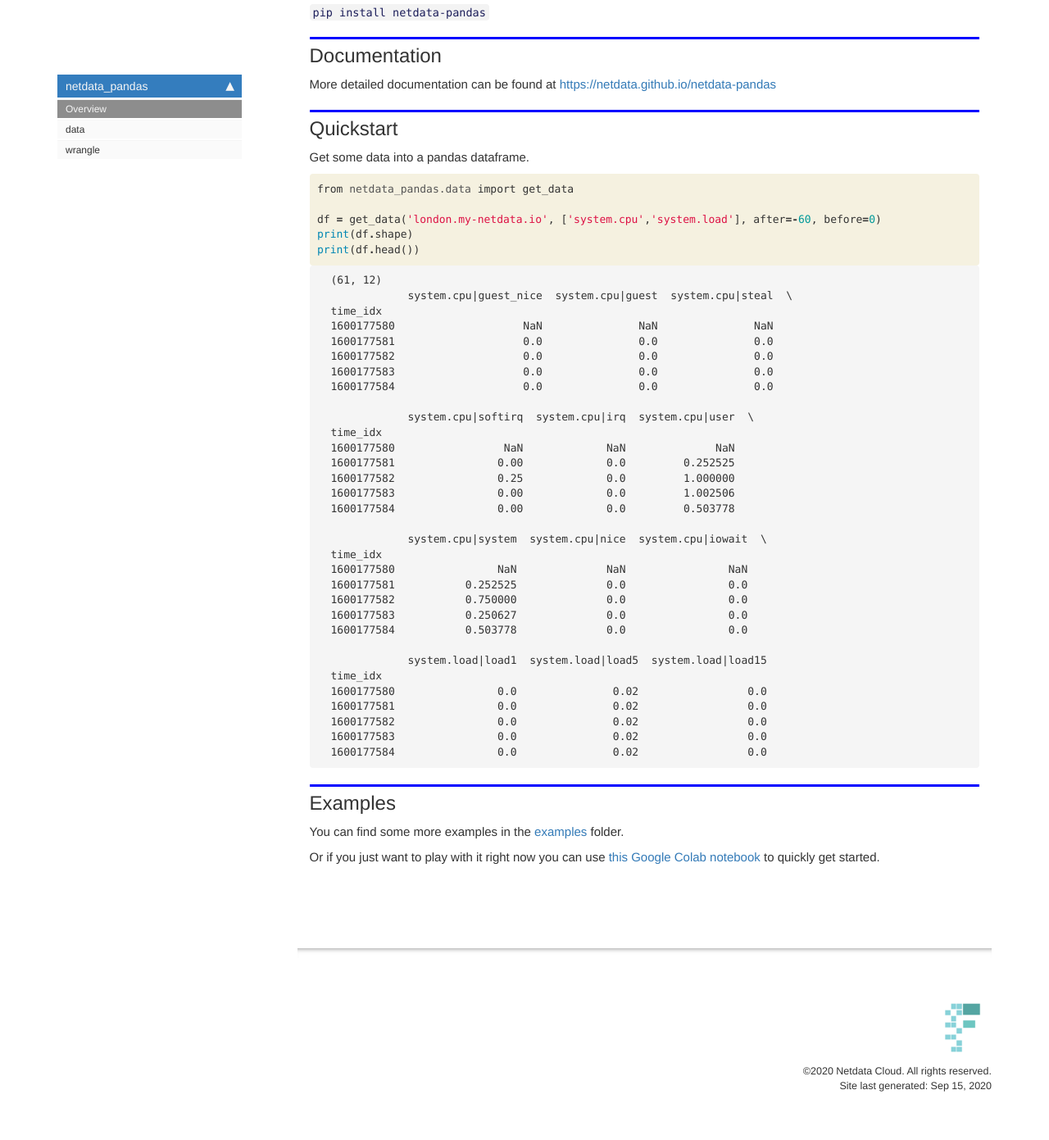
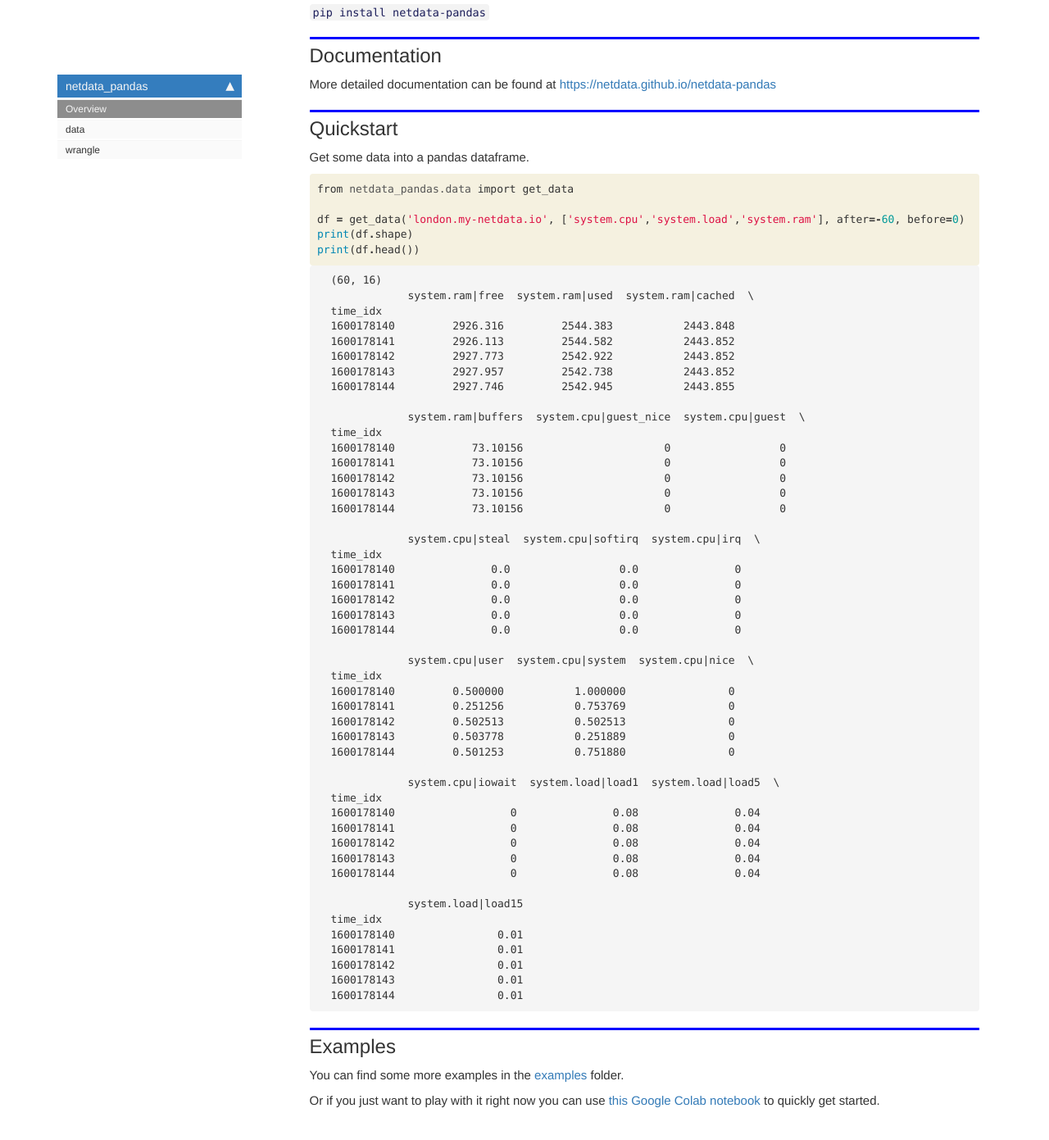
Before and after one commit to netdata/netdata-pandas, a Jekyll site: the page built from docs/index.html, in a window 1280 px wide and 1400 px high, scrolled down 448 px. Shown: the top 1391 px of the window at 82% size. Built offline with Jekyll 4.4.1, drawn with Linux system fonts in a browser that asks for light colours; nearby versions of some CDN libraries; comment, search, counter and statistics services are not loaded.

```diff
--- a/docs/index.html
+++ b/docs/index.html
@@ -83,7 +83,7 @@
     <div class="input_area">
 <div class=" highlight hl-ipython3"><pre><span></span><span class="kn">from</span> <span class="nn">netdata_pandas.data</span> <span class="kn">import</span> <span class="n">get_data</span>
 
-<span class="n">df</span> <span class="o">=</span> <span class="n">get_data</span><span class="p">(</span><span class="s1">&#39;london.my-netdata.io&#39;</span><span class="p">,</span> <span class="p">[</span><span class="s1">&#39;system.cpu&#39;</span><span class="p">,</span><span class="s1">&#39;system.load&#39;</span><span class="p">],</span> <span class="n">after</span><span class="o">=-</span><span class="mi">60</span><span class="p">,</span> <span class="n">before</span><span class="o">=</span><span class="mi">0</span><span class="p">)</span>
+<span class="n">df</span> <span class="o">=</span> <span class="n">get_data</span><span class="p">(</span><span class="s1">&#39;london.my-netdata.io&#39;</span><span class="p">,</span> <span class="p">[</span><span class="s1">&#39;system.cpu&#39;</span><span class="p">,</span><span class="s1">&#39;system.load&#39;</span><span class="p">,</span><span class="s1">&#39;system.ram&#39;</span><span class="p">],</span> <span class="n">after</span><span class="o">=-</span><span class="mi">60</span><span class="p">,</span> <span class="n">before</span><span class="o">=</span><span class="mi">0</span><span class="p">)</span>
 <span class="nb">print</span><span class="p">(</span><span class="n">df</span><span class="o">.</span><span class="n">shape</span><span class="p">)</span>
 <span class="nb">print</span><span class="p">(</span><span class="n">df</span><span class="o">.</span><span class="n">head</span><span class="p">())</span>
 </pre></div>
@@ -98,38 +98,54 @@
 <div class="output_area">
 
 <div class="output_subarea output_stream output_stdout output_text">
-<pre>(61, 12)
-            system.cpu|guest_nice  system.cpu|guest  system.cpu|steal  \
+<pre>(60, 16)
+            system.ram|free  system.ram|used  system.ram|cached  \
 time_idx
-1600177580                    NaN               NaN               NaN
-1600177581                    0.0               0.0               0.0
-1600177582                    0.0               0.0               0.0
-1600177583                    0.0               0.0               0.0
-1600177584                    0.0               0.0               0.0
+1600178140         2926.316         2544.383           2443.848
+1600178141         2926.113         2544.582           2443.852
+1600178142         2927.773         2542.922           2443.852
+1600178143         2927.957         2542.738           2443.852
+1600178144         2927.746         2542.945           2443.855
 
-            system.cpu|softirq  system.cpu|irq  system.cpu|user  \
+            system.ram|buffers  system.cpu|guest_nice  system.cpu|guest  \
 time_idx
-1600177580                 NaN             NaN              NaN
-1600177581                0.00             0.0         0.252525
-1600177582                0.25             0.0         1.000000
-1600177583                0.00             0.0         1.002506
-1600177584                0.00             0.0         0.503778
+1600178140            73.10156                      0                 0
+1600178141            73.10156                      0                 0
+1600178142            73.10156                      0                 0
+1600178143            73.10156                      0                 0
+1600178144            73.10156                      0                 0
 
-            system.cpu|system  system.cpu|nice  system.cpu|iowait  \
+            system.cpu|steal  system.cpu|softirq  system.cpu|irq  \
 time_idx
-1600177580                NaN              NaN                NaN
-1600177581           0.252525              0.0                0.0
-1600177582           0.750000              0.0                0.0
-1600177583           0.250627              0.0                0.0
-1600177584           0.503778              0.0                0.0
+1600178140               0.0                 0.0               0
+1600178141               0.0                 0.0               0
+1600178142               0.0                 0.0               0
+1600178143               0.0                 0.0               0
+1600178144               0.0                 0.0               0
 
-            system.load|load1  system.load|load5  system.load|load15
+            system.cpu|user  system.cpu|system  system.cpu|nice  \
 time_idx
-1600177580                0.0               0.02                 0.0
-1600177581                0.0               0.02                 0.0
-1600177582                0.0               0.02                 0.0
-1600177583                0.0               0.02                 0.0
-1600177584                0.0               0.02                 0.0
+1600178140         0.500000           1.000000                0
+1600178141         0.251256           0.753769                0
+1600178142         0.502513           0.502513                0
+1600178143         0.503778           0.251889                0
+1600178144         0.501253           0.751880                0
+
+            system.cpu|iowait  system.load|load1  system.load|load5  \
+time_idx
+1600178140                  0               0.08               0.04
+1600178141                  0               0.08               0.04
+1600178142                  0               0.08               0.04
+1600178143                  0               0.08               0.04
+1600178144                  0               0.08               0.04
+
+            system.load|load15
+time_idx
+1600178140                0.01
+1600178141                0.01
+1600178142                0.01
+1600178143                0.01
+1600178144                0.01
 </pre>
 </div>
 </div>
```
Also changed, not shown: README.md.
